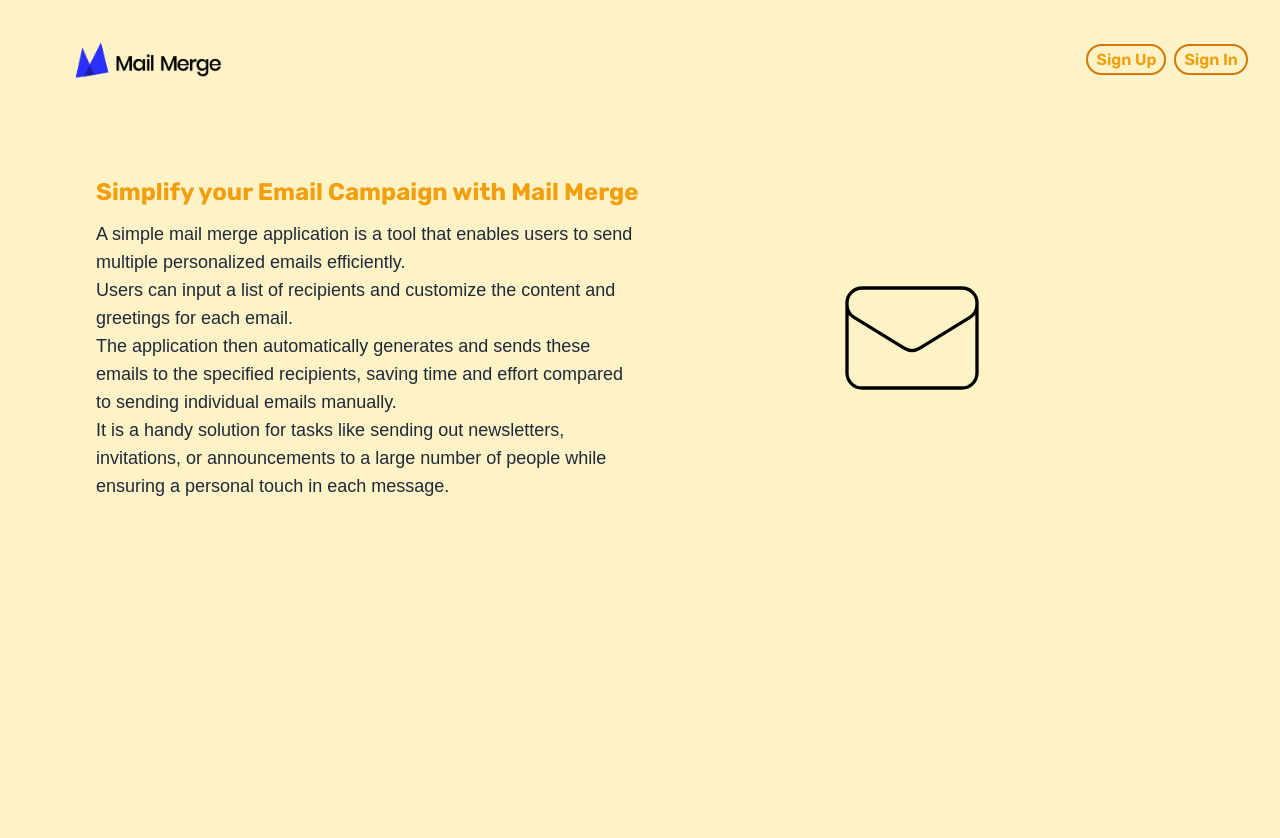
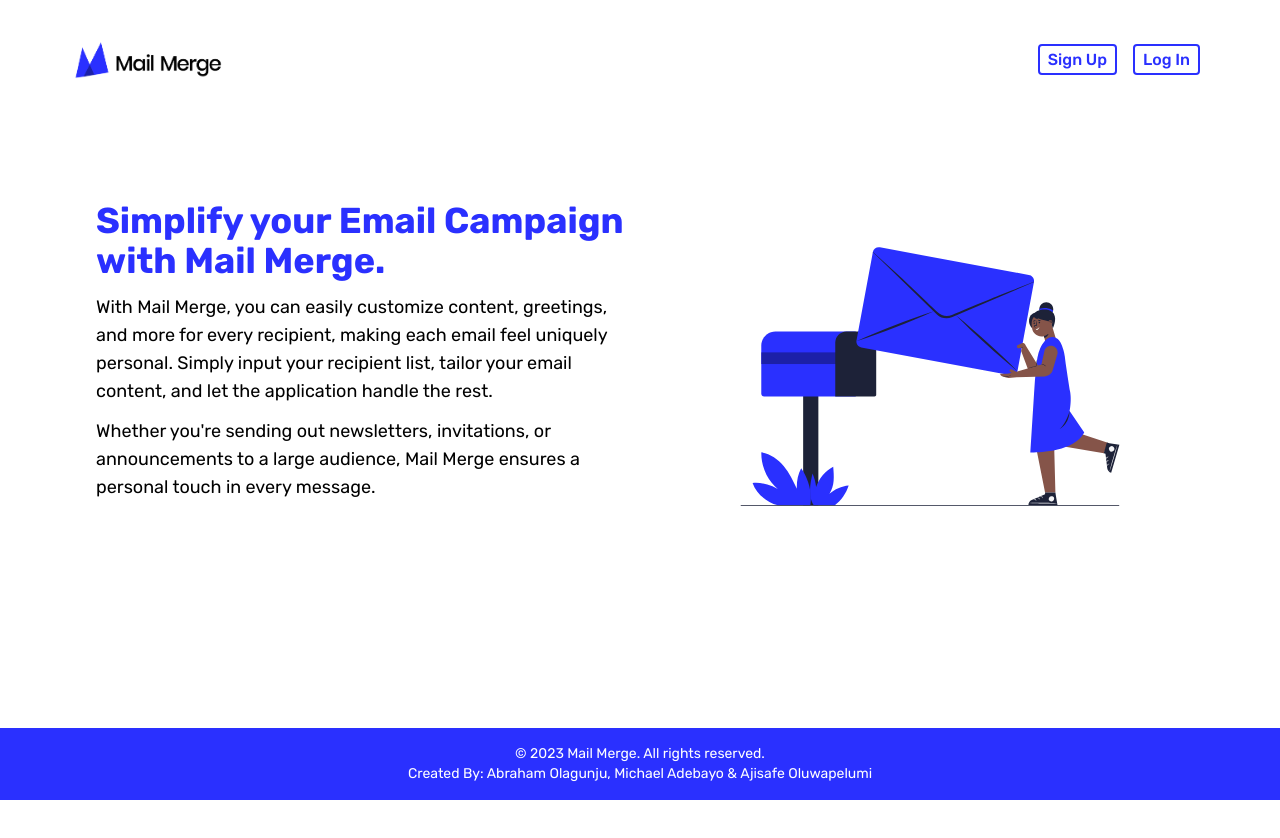
Before and after one commit to OluwaninsolaAO/simple-mail-merge, a Next.js app in the folder frontend/: page / in a window 1280 px wide. Shown: the top 838 px of the page. After the commit the page ends 800 px from the top, so only its background shows below. Built offline with nearby package versions, Linux system fonts and the light colour scheme.

Commit message:
improved frontend design

```diff
--- a/frontend/app/components/Navbar.jsx
+++ b/frontend/app/components/Navbar.jsx
@@ -4,12 +4,12 @@ import ToggleMenu from "./ToggleMenu";
 
 function Navbar() {
   return (
-    <div className="fixed top-0 left-0 w-full bg-amber-100">
+    <div className="fixed top-0 left-0 w-full bg-white">
       <nav className="flex justify-between mx-5 md:mx-12 my-5 items-center w-full">
         <div className="">
           <Link
             href="/"
-            className="text-xl md:text-2xl font-semibold text-content text-amber-600 hover:text-amber-500"
+            className="text-xl md:text-2xl font-semibold text-content text-blue hover:text-blue"
           >
             <Image
               src="/LockUps/VerticalLockUp.png"
@@ -21,12 +21,12 @@ function Navbar() {
           </Link>
         </div>
         <ToggleMenu />
-        <div className="text-amber-500 hidden sm:block mr-20">
-          <Link href="/signup" className="btn">
+        <div className="text-blue hidden sm:block mr-20">
+          <Link href="/signup" className="btn mr-2">
             Sign Up
           </Link>
-          <Link href="/signin" className="btn ml-2">
-            Sign In
+          <Link href="/signin" className="btn ml-2 mr-12">
+            Log In
           </Link>
         </div>
       </nav>
--- a/frontend/app/globals.css
+++ b/frontend/app/globals.css
@@ -2,28 +2,24 @@
 @tailwind components;
 @tailwind utilities;
 
-@import url("https://fonts.googleapis.com/css2?family=Josefin+Sans:ital,wght@0,100;0,200;0,300;0,400;0,500;0,600;0,700;1,100;1,200;1,300;1,400;1,500;1,600;1,700&display=swap");
+@import url("https://fonts.googleapis.com/css2?family=Poppins:wght@100;200;300;400;500;600;700&display=swap");
 
 body {
-  @apply bg-amber-100
+  @apply bg-white;
 }
 
 .btn {
-  @apply border-2 p-2 py-1 font-semibold  border-amber-600 rounded-full hover:bg-amber-500 hover:text-white transition ease-out duration-300;
-}
-
-label {
-  @apply block;
+  @apply border-2 p-2 py-1 font-medium border-blue rounded hover:bg-blue hover:text-white transition ease-out duration-300;
 }
 
 .submit-btn {
-  @apply border-0 rounded-lg bg-amber-500 text-white font-semibold p-3 w-3/5 shadow-md hover:shadow-lg hover:opacity-75;
+  @apply border-0 rounded-lg bg-white text-white font-semibold p-3 w-3/5 hover:shadow-lg hover:opacity-75;
 }
 
 input {
-  @apply w-3/5 h-10 border-2 border-amber-300 rounded py-2 px-3 text-gray-700 leading-tight;
+  @apply w-3/5 h-10 border-2 border-blue rounded py-2 px-3 text-gray-700 leading-tight;
 }
 
 .text-content {
-  font-family: "Josefin Sans", sans-serif;
+  font-family: "Poppins", sans-serif;
 }
--- a/frontend/app/layout.js
+++ b/frontend/app/layout.js
@@ -1,11 +1,12 @@
 import "./globals.css";
 import { Rubik } from "next/font/google";
 import Navbar from "./components/Navbar";
+import Footer from "./components/Footer";
 
 const rubik = Rubik({ subsets: ["latin"] });
 
 export const metadata = {
-  title: "Simple Mail Merge",
+  title: "Mail Merge",
   description: "A Mail Merging Solution",
 };
 
@@ -17,6 +18,9 @@ export default function RootLayout({ children }) {
           <Navbar />
         </div>
         {children}
+        <div className="">
+          <Footer />
+        </div>
       </body>
     </html>
   );
--- a/frontend/app/page.js
+++ b/frontend/app/page.js
@@ -1,49 +1,27 @@
 import Image from "next/image";
+import MailImage from "../public/mail-img.svg";
 
 export default function Home() {
   return (
-    <main className="flex min-h-screen flex-col justify-between p-24">
+    <main className="flex min-h-full flex justify-between p-24">
       <div className="md:grid grid-cols-2 items-center">
         <div className="">
-          <h4 className="font-bold text-2xl mb-3 text-amber-500">
-            Simplify your Email Campaign with Mail Merge
+          <h4 className="font-bold text-4xl mb-3 text-blue">
+            Simplify your Email Campaign with Mail Merge.
           </h4>
-          <ul className="text-lg text-gray-800 text-content">
-            <li>
-              A simple mail merge application is a tool that enables users to
-              send multiple personalized emails efficiently.
-            </li>
-            <li>
-              Users can input a list of recipients and customize the content and
-              greetings for each email.
-            </li>
-            <li>
-              The application then automatically generates and sends these
-              emails to the specified recipients, saving time and effort
-              compared to sending individual emails manually.
-            </li>
-            <li>
-              It is a handy solution for tasks like sending out newsletters,
-              invitations, or announcements to a large number of people while
-              ensuring a personal touch in each message.
-            </li>
-          </ul>
+          <p className="text-black text-lg mb-3">
+            With Mail Merge, you can easily customize content, greetings,
+            and more for every recipient, making each email feel uniquely personal.
+            Simply input your recipient list, tailor your email content,
+            and let the application handle the rest.
+          </p>
+          <p className="text-black text-lg mb-3">
+            Whether you're sending out newsletters, invitations, or announcements
+            to a large audience, Mail Merge ensures a personal touch in every message.
+          </p>
         </div>
         <div className="mx-auto">
-          <svg
-            xmlns="http://www.w3.org/2000/svg"
-            fill="none"
-            viewBox="0 0 24 24"
-            stroke-width="0.5"
-            stroke="currentColor"
-            className="w-40"
-          >
-            <path
-              stroke-linecap="round"
-              stroke-linejoin="round"
-              d="M21.75 6.75v10.5a2.25 2.25 0 01-2.25 2.25h-15a2.25 2.25 0 01-2.25-2.25V6.75m19.5 0A2.25 2.25 0 0019.5 4.5h-15a2.25 2.25 0 00-2.25 2.25m19.5 0v.243a2.25 2.25 0 01-1.07 1.916l-7.5 4.615a2.25 2.25 0 01-2.36 0L3.32 8.91a2.25 2.25 0 01-1.07-1.916V6.75"
-            />
-          </svg>
+          <Image src={MailImage} alt="Mail Image" />
         </div>
       </div>
     </main>
```
Also changed, not shown: frontend/public/mail-img.svg (added).
